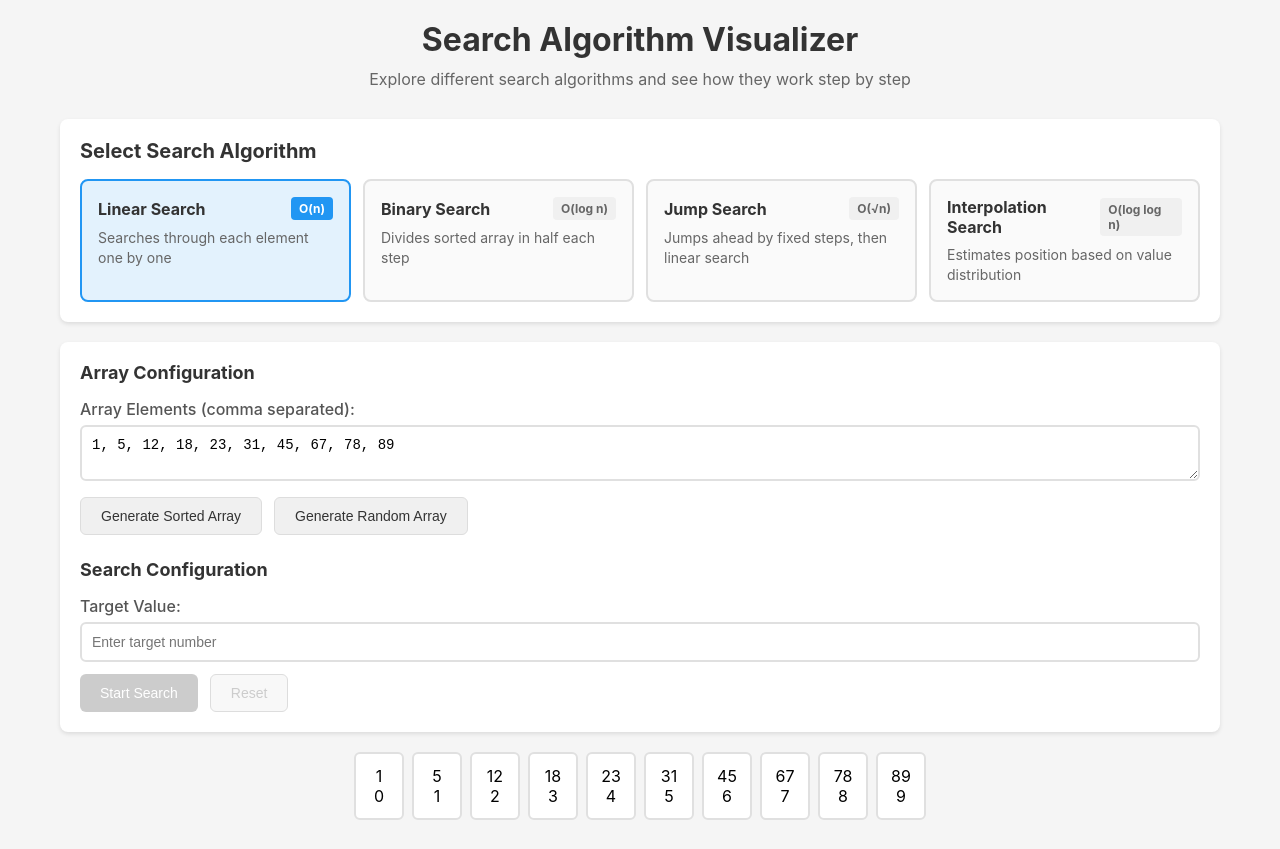
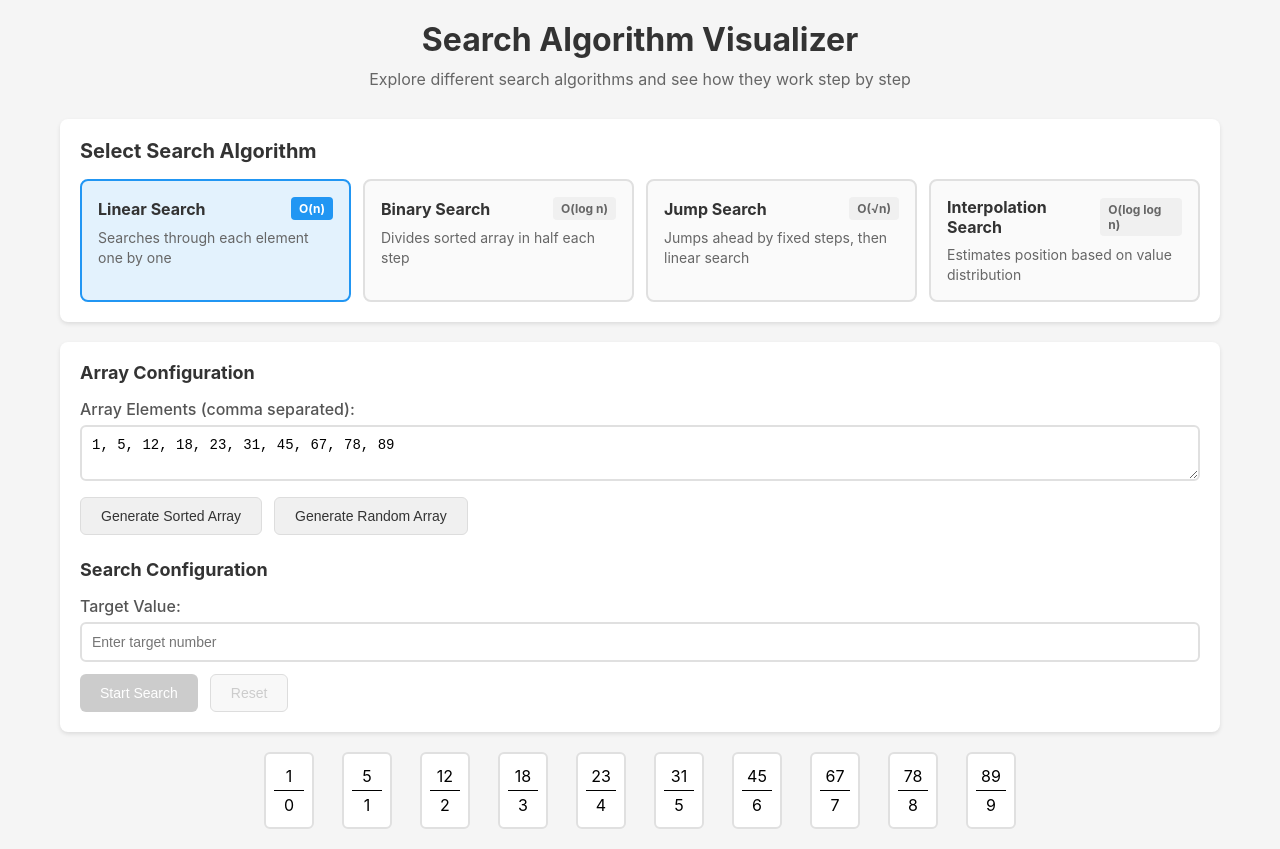
Before and after one commit to AliRamazanYildirim/search-visualized, a Next.js app: page / in a window 1280 px wide. Built offline with nearby package versions, Linux system fonts and the light colour scheme.

Commit message:
feat: Stil und Layout der ArrayDisplay-Komponente verbessert

```diff
--- a/app/components/ArrayDisplay.js
+++ b/app/components/ArrayDisplay.js
@@ -18,8 +18,16 @@ export const ArrayDisplay = ({
         }
 
         return (
-          <div key={index} className={className}>
+          <div key={index} className={className} style={{ display: "inline-block", margin: "0 10px", textAlign: "center" }}>
             <div className="value">{value}</div>
+            <div
+              style={{
+                borderTop: "1px solid black",
+                margin: "4px 0",
+                width: "100%",
+                minWidth: "24px"
+              }}
+            />
             <div className="index">{index}</div>
           </div>
         );
```
